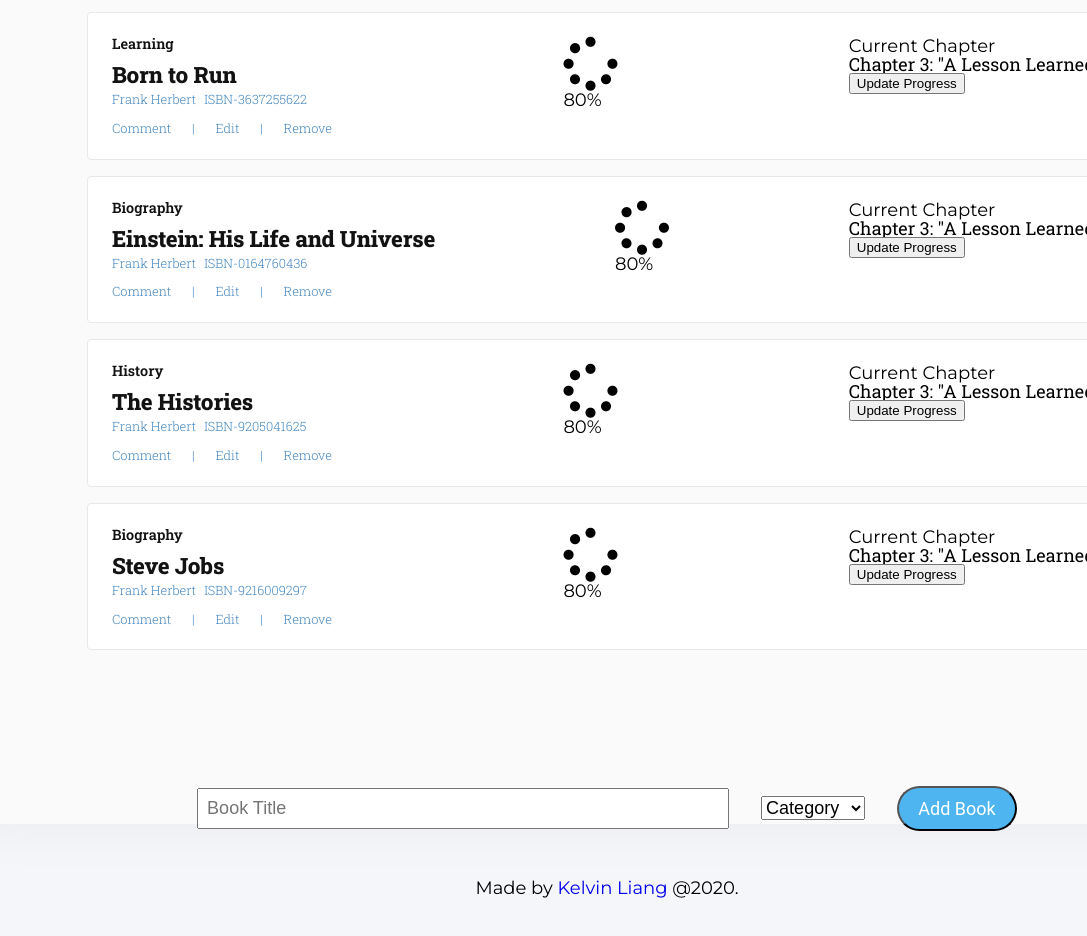
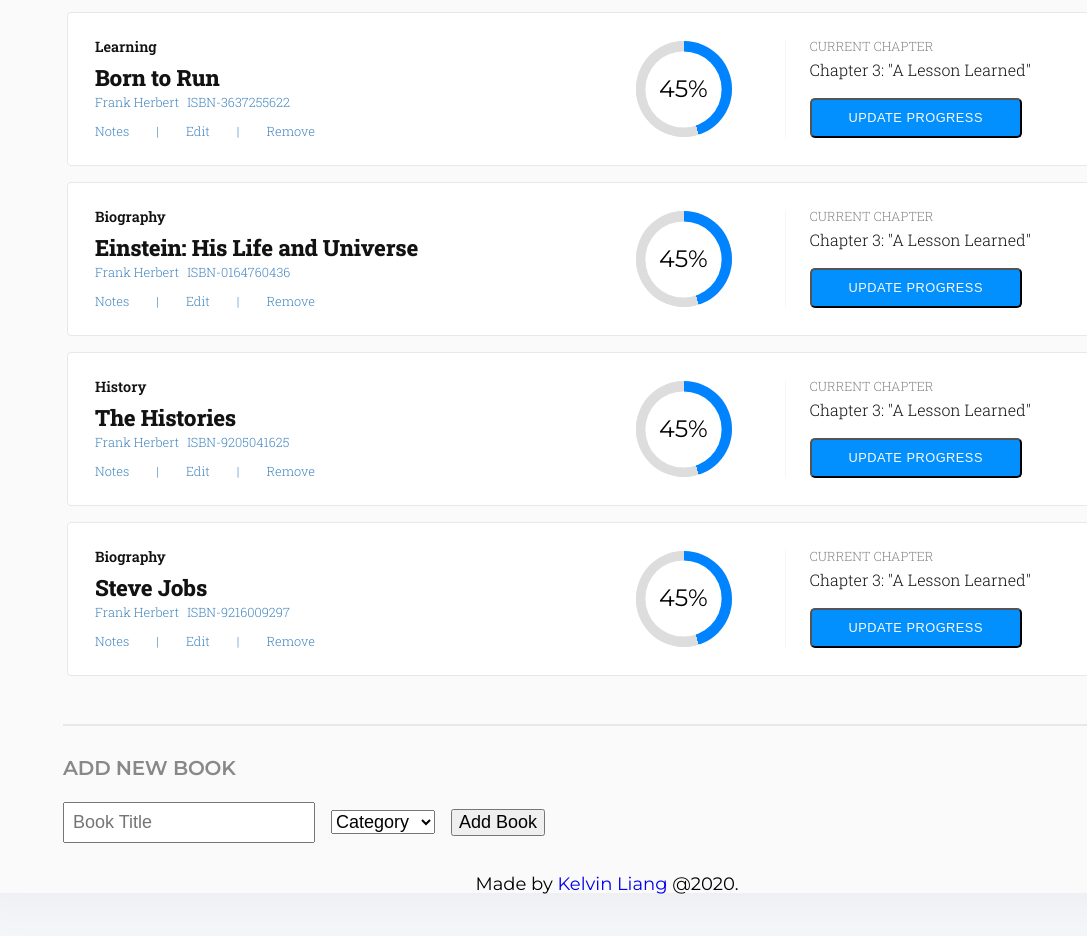
Before and after one commit to kelvin8773/bookstore, a React (Create React App) app: page / in a window 1280 px wide. Shown: the part 260-1196 px from the top of the page, without its empty margins (193-1280 px from the left). Built offline with nearby package versions, Linux system fonts and the light colour scheme; a web font is replaced by a local one.

Commit message:
finish book list section style

```diff
--- a/src/assets/stylesheets/_components.scss
+++ b/src/assets/stylesheets/_components.scss
@@ -1,31 +1,127 @@
 /* component customize */
 
-// button
-.button3 {
-  display: inline-block;
-  padding: 0.6rem 1.2rem;
+//
+// Progress Circle
+//
+// ==================================================
 
-  border-radius: 2em;
-  box-sizing: border-box;
-  text-decoration: none;
-  font-family: 'Roboto', sans-serif;
-  font-size: inherit;
-  color: #FFFFFF;
-  background-color: #4eb5f1;
-  text-align: center;
-  transition: all 0.2s;
+@function number($string) {
+  // Matrices
+  $strings: '0''1''2''3''4''5''6''7''8''9';
+  $numbers: 0 1 2 3 4 5 6 7 8 9;
+
+  // Result
+  $result: 0;
+
+  // Looping through all characters
+  @for $i from 1 through str-length($string) {
+    $character: str-slice($string, $i, $i);
+    $index: index($strings, $character);
+
+    @if not $index {
+      @warn "Unknown character `#{$character}`.";
+      @return 0;
+    }
+
+    $number: nth($numbers, $index);
+    $result: $result * 10+$number;
+  }
+
+  @return $result;
 }
 
-.button3:hover {
-  color: rgba(223, 217, 217, 0.884);
-  box-shadow: 1px 1px 4px 0px rgba(32, 48, 50, 0.23);
-  cursor: pointer;
-  background-color: #4095c6;
+$theme-color: #0083ff;
+$back-color: #dddddd;
+$size: 6rem;
+
+$percentage: number('45');
+$next-deg: 90deg+3.6 * $percentage;
+
+.progress-circle {
+  width: $size;
+  height: $size;
+  background-color: $back-color;
+  border-radius: 50%;
+  display: inline-block;
+  position: relative;
+  text-align: center;
+
+  &:before {
+    align-items: center;
+    background-color: #fff;
+    border-radius: 50%;
+    content: attr(data-progress)'%';
+    display: flex;
+    font-size: $size / 4;
+    justify-content: center;
+    position: absolute;
+    left: $size/10;
+    right: $size/10;
+    top: $size/10;
+    bottom: $size/10;
+    transition: transform .2s ease;
+  }
+
+  &:after {
+    // background-color: $theme-color;
+    border-radius: 50%;
+    content: '';
+    display: inline-block;
+    width: 100%;
+    height: 100%;
+    background-image:
+      linear-gradient(90deg, $back-color 50%, transparent 50%, transparent),
+      linear-gradient($next-deg, $theme-color 50%, $back-color 50%, $back-color);
+  }
+
+  &:hover,
+  &:focus,
+  &:before {
+    transform: scale(0.99);
+  }
 }
 
-@media all and (max-width:30em) {
-  .button3 {
-    display: block;
-    margin: 0.2em auto;
+/**
+* $step is set to 5 by default, meaning you can only use percentage classes in increments of five (e.g. 25, 30, 45, 50, and so on). This helps to reduce the size of the final CSS file. If you need a number that doesn't end in 0 or 5, you can change the text percentage while rounding the class up/down to the nearest 5.
+*/
+
+$step: 1;
+$loops: round(100 / $step);
+$increment: 360 / $loops;
+$half: round($loops / 2);
+
+@for $i from 0 through $loops {
+  .progress-circle[data-progress="{$i * $step}"] {
+    &:after {
+      @if $i < $half {
+        $next-deg: 90deg + $increment * $i;
+        background-image:
+          linear-gradient(90deg, $back-color 50%, transparent 50%, transparent),
+          linear-gradient($next-deg, $theme-color 50%, $back-color 50%, $back-color);
+      }
+
+      @else {
+        $next-deg: -90deg + $increment * ($i - $half);
+        background-image:
+          linear-gradient($next-deg, $theme-color 50%, transparent 50%, transparent),
+          linear-gradient(270deg, $theme-color 50%, $back-color 50%, $back-color);
+      }
+    }
   }
 }
+
+//Button
+
+.btn {
+  padding: 0.65rem 2.3rem;
+  border-radius: 5px;
+  background-color: $theme-color;
+  color: $back-color;
+  text-align: center;
+}
+
+.btn:hover {
+  cursor: pointer;
+  opacity: 40%;
+  box-shadow: 9px 6px 10px -11px rgba(100, 236, 255, 0.5);
+}
--- a/src/assets/stylesheets/_custom.scss
+++ b/src/assets/stylesheets/_custom.scss
@@ -3,14 +3,17 @@
 $app-width: $body-width-lg * 0.8;
 $app-height: $body-height-lg * 0.7;
 
+$book-card-width: $app-width * 0.8;
+
+
 body {
   width: $body-width-lg;
-  height: $body-height-lg;
+  // height: $body-height-lg;
   background-color: $pale-grey;
 
   #app-body {
     width: $app-width;
-    height: $app-height;
+    // height: $app-height;
     border-radius: 4px;
     box-shadow: 0 0 60px 0 rgba(0, 0, 0, 0.05);
     background-color: $white;
@@ -89,7 +92,7 @@
     }
 
     #book-list {
-      padding: 2.5rem;
+      padding: 2.5rem 2.5rem 0 2.5rem;
 
       #category-filter {
         display: flex;
@@ -114,18 +117,25 @@
       }
 
       #book-list-table {
-        padding: 2rem 5rem;
+        padding: 2rem;
+        display: flex;
+        flex-flow: column;
+        justify-content: space-between;
+        align-items: center;
 
         .book-card {
+          width: $book-card-width;
           display: flex;
           justify-content: space-between;
           border-radius: 4px;
           border: solid 1px $white-grey;
           background-color: $all-white;
           margin-bottom: 1rem;
-          padding: 1.5rem;
+          padding: 1.7rem;
 
           .book-info {
+            width: 50%;
+
             .book-category {
               font-size: 0.9rem;
               margin-bottom: 0.8rem;
@@ -168,6 +178,52 @@
             }
           }
 
+          .read-progress {
+            width: 50%;
+            display: flex;
+            justify-content: flex-start;
+
+            .progress {
+              width: 30%;
+              display: flex;
+              justify-content: space-evenly;
+              align-items: center;
+              margin-right: 1.5rem;
+            }
+
+            .progress-detail {
+              display: flex;
+              flex-flow: column;
+              justify-content: space-between;
+              align-items: flex-start;
+              border-left: 1px solid $pale-grey;
+              padding-left: 1.5rem;
+
+              .current-chapter {
+                font-size: 0.8rem;
+                color: $black-one;
+                text-transform: uppercase;
+                font-weight: 300;
+                opacity: 0.5;
+              }
+
+              .chapter-name {
+                font-size: 1rem;
+                color: $black-one;
+                font-weight: 300;
+                margin-bottom: 0.7rem;
+              }
+
+              .update-progress {
+                font-size: 0.8rem;
+                text-transform: uppercase;
+                font-weight: 100;
+                letter-spacing: 0.5px;
+                background-color: $primary;
+                color: $white;
+              }
+            }
+          }
 
         }
 
@@ -175,13 +231,25 @@
     }
 
     #create-book-form {
-      margin: 2rem auto;
+      margin: 0 6rem;
+      padding: 2rem 0;
       display: flex;
-      justify-content: center;
-      align-items: center;
+      flex-flow: column;
+      justify-content: space-around;
+      align-items: flex-start;
+      border-top: 2px solid $white-grey;
+
+      .form-title {
+        font-size: 20px;
+        margin-bottom: 1.5rem;
+        text-transform: uppercase;
+        font-weight: 600;
+        letter-spacing: -0.18px;
+        color: $grey;
+      }
 
       span {
-        margin: 1rem;
+        margin-right: 1rem;
       }
 
       input,
@@ -191,7 +259,6 @@
       }
 
       input {
-        width: 40vw;
         padding: 0.5rem;
       }
 
--- a/src/components/Book.js
+++ b/src/components/Book.js
@@ -12,7 +12,7 @@
       </h6>
 
       <h6 className="action-buttons">
-        <span> Comment </span>
+        <span> Notes </span>
         |
         <span> Edit </span>
         |
@@ -23,19 +23,18 @@
 
     </div>
 
-    <div className="progress-circle">
-      <i className="fas fa-spinner fa-3x"></i>
-      <div className="progress-percentage">
-        80%
+    <div className="read-progress">
+      <div className="progress">
+        <div className="progress-circle" data-progress="45">
+        </div>
+      </div>
+
+      <div className="progress-detail">
+        <h5 className="current-chapter">Current Chapter</h5>
+        <h5 className="chapter-name">Chapter 3: "A Lesson Learned" </h5>
+        <button className="update-progress btn ">Update Progress</button>
       </div>
     </div>
-
-    <div className="progress-detail">
-      <div>Current Chapter</div>
-      <h3>Chapter 3: "A Lesson Learned" </h3>
-      <button >Update Progress</button>
-    </div>
-
   </div>
 
 
--- a/src/containers/BookForm.js
+++ b/src/containers/BookForm.js
@@ -36,10 +36,11 @@
 
   render() {
     return (
-      <form id="create-book-form" action="">
+      <div id="create-book-form">
+        <div className="form-title">add new book</div>
+        <form>
           <span>
             <input
-            id="create-book-title"
               name="title"
               type="text"
               onChange={this.handleChange}
@@ -48,7 +49,6 @@
           </span>
           <span>
             <select
-            id="create-book-category"
               name="category"
               onChange={this.handleChange}
             >
@@ -61,7 +61,6 @@
 
           <span>
             <button
-            id="create-book-button"
               type="submit"
               onClick={this.handleSubmit}
               className="button3"
@@ -70,6 +69,8 @@
           </button>
           </span>
         </form>
+
+      </div>
     );
   }
 }
--- a/src/containers/BookList.js
+++ b/src/containers/BookList.js
@@ -15,7 +15,6 @@
   return (
     <div id="book-list">
       <CategoryFilter handleChange={changeFilter} />
-
       <div id="book-list-table">
         {
           filterBooks.map(book => (
@@ -27,8 +26,6 @@
           ))
         }
       </div>
-
-
     </div>
   );
 };
```
Lines whose indentation alone changed are shown as unchanged.
